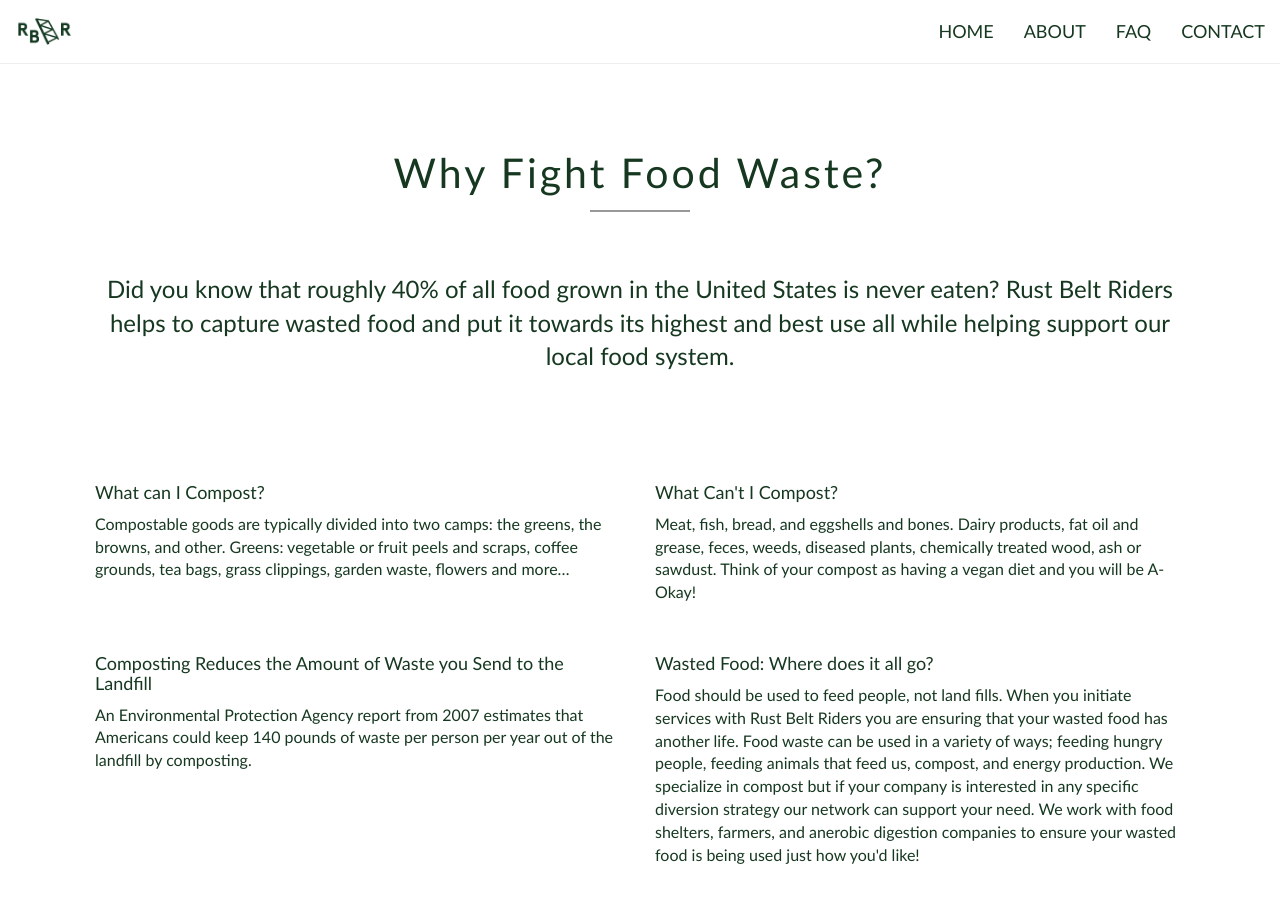
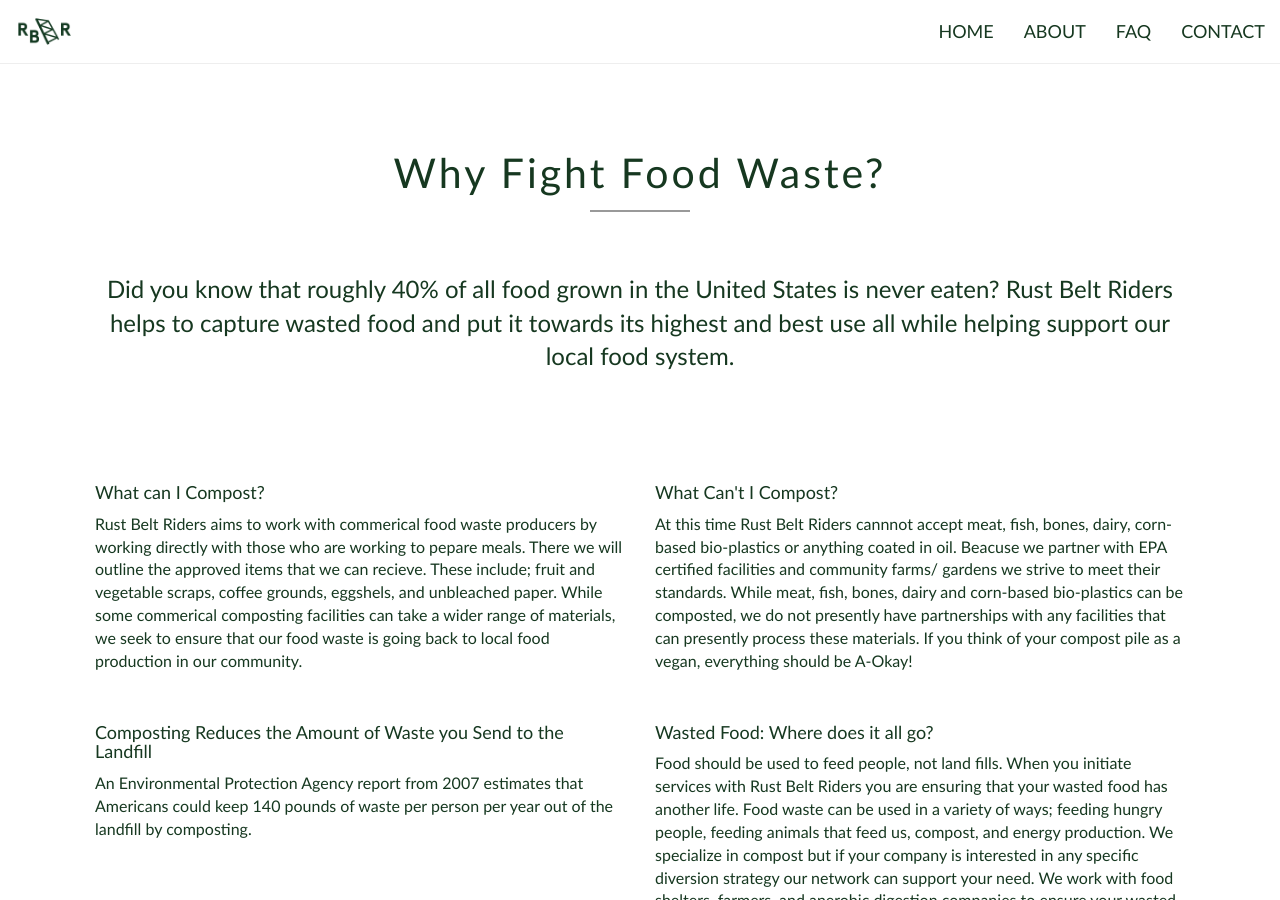
Before and after one commit to rbr-cleveland/rbr-cleveland.github.io, a Jekyll site: the page built from about.html, in a window 1280 px wide and 900 px high. Built offline with Jekyll 4.4.1, drawn with Linux system fonts in a browser that asks for light colours; nearby versions of some CDN libraries; comment, search, counter and statistics services are not loaded.

Commit message:
Updated compostfaq.yml

```diff
--- a/_data/compostfaq.yml
+++ b/_data/compostfaq.yml
@@ -1,11 +1,11 @@
 - title: "What can I Compost?"
   published: true
   content: >
-    Compostable goods are typically divided into two camps: the greens, the browns, and other. Greens: vegetable or fruit peels and scraps, coffee grounds, tea bags, grass clippings, garden waste, flowers and more…
+    Rust Belt Riders aims to work with commerical food waste producers by working directly with those who are working to pepare meals. There we will outline the approved items that we can recieve. These include; fruit and vegetable scraps, coffee grounds, eggshels, and unbleached paper. While some commerical composting facilities can take a wider range of materials, we seek to ensure that our food waste is going back to local food production in our community.
 - title: "What Can't I Compost?"
   published: true
   content: >
-    Meat, fish, bread, and eggshells and bones. Dairy products, fat oil and grease, feces, weeds, diseased plants, chemically treated wood, ash or sawdust. Think of your compost as having a vegan diet and you will be A-Okay!
+    At this time Rust Belt Riders cannnot accept meat, fish, bones, dairy, corn-based bio-plastics or anything coated in oil. Beacuse we partner with EPA certified facilities and community farms/ gardens we strive to meet their standards. While meat, fish, bones, dairy and corn-based bio-plastics can be composted, we do not presently have partnerships with any facilities that can presently process these materials. If you think of your compost pile as a vegan, everything should be A-Okay!
 - title: Composting Reduces the Amount of Waste you Send to the Landfill
   published: true
   content: >
```
